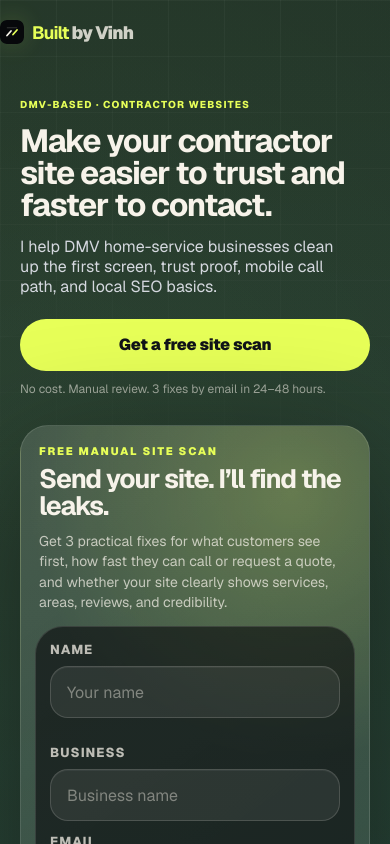
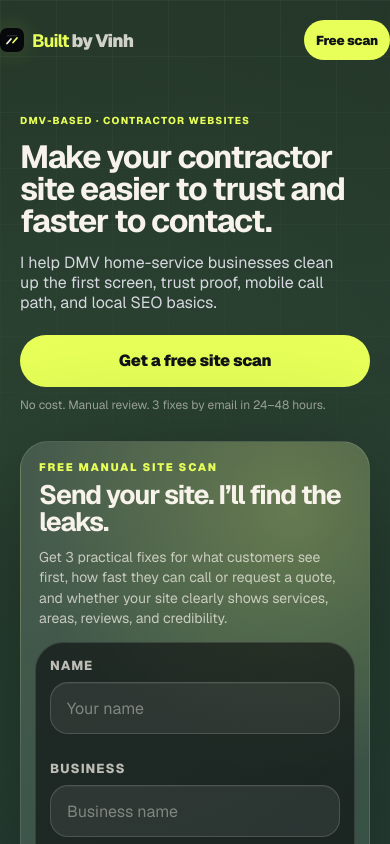
Before and after one commit to vnguyendc/built-by-vinh, a Next.js app: page / in a window 390 px wide. Shown: the top 844 px of the page. Built offline with nearby package versions, Linux system fonts and the light colour scheme.

Commit message:
Add mobile nav scan CTA

```diff
--- a/src/app/globals.css
+++ b/src/app/globals.css
@@ -75,6 +75,7 @@ a { color: inherit; text-decoration: none; }
 .navLinks { display: flex; gap: 24px; font-size: 14px; color: rgba(247,243,234,.76); font-weight: 650; }
 .navLinks a:hover { color: var(--text); }
 .navCta { margin-left: 4px; padding: 8px 12px; border-radius: 999px; background: var(--accent); color: var(--ink) !important; font-weight: 850; }
+.mobileNavCta { display: none; }
 .heroGrid { display: grid; grid-template-columns: .95fr 1.05fr; gap: 58px; align-items: center; padding: 72px 0 96px; }
 .heroCopy, .auditLab { min-width: 0; }
 .eyebrow, .kicker { margin: 0 0 18px; color: var(--accent); font-size: 13px; font-weight: 800; letter-spacing: .16em; text-transform: uppercase; }
@@ -196,10 +197,11 @@ figcaption span { display: block; }
   .wrap { width: 100%; max-width: 1120px; padding-inline: 24px; }
   .desktopOnly { display: none; }
   .mobileOnly { display: inline; }
-  .nav { padding: 20px 0 10px; }
-  .brand { font-size: 18px; gap: 8px; }
+  .nav { gap: 12px; padding: 20px 0 10px; }
+  .brand { min-width: 0; font-size: 18px; gap: 8px; }
   .brand img { width: 24px; height: 24px; border-radius: 7px; }
   .navLinks { display: none; }
+  .mobileNavCta { display: inline-flex; flex: 0 0 auto; min-height: 40px; align-items: center; justify-content: center; padding: 0 12px; border-radius: 999px; background: var(--accent); color: var(--ink); font-size: 13px; font-weight: 900; letter-spacing: -.02em; white-space: nowrap; }
   .heroGrid, .offerGrid, .labGrid, .problemGrid, .aboutGrid, .examplesGrid, .contactGrid { grid-template-columns: 1fr; gap: 34px; }
   .heroGrid.wrap { width: 100%; padding-inline: 20px; overflow: visible; }
   .heroGrid > * { max-width: 100%; }
--- a/src/app/page.tsx
+++ b/src/app/page.tsx
@@ -89,6 +89,9 @@ function Nav() {
         <a href="#contact">Contact</a>
         <a className="navCta" href="#hero-scan">Free site scan</a>
       </div>
+      <a className="mobileNavCta" href="#hero-scan" aria-label="Jump to the free site scan form">
+        Free scan
+      </a>
     </nav>
   );
 }
```
